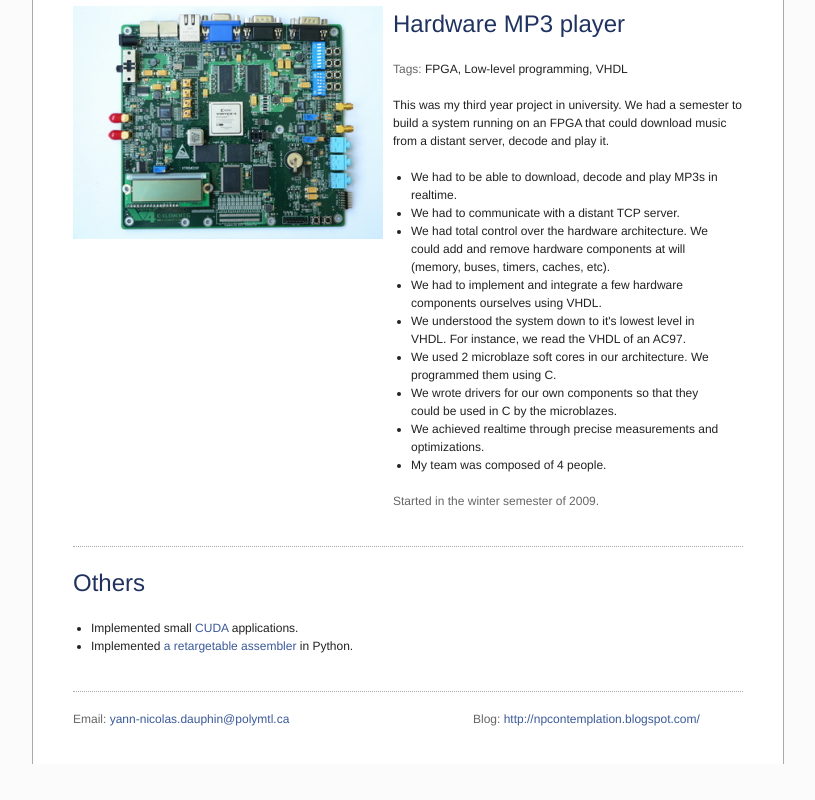
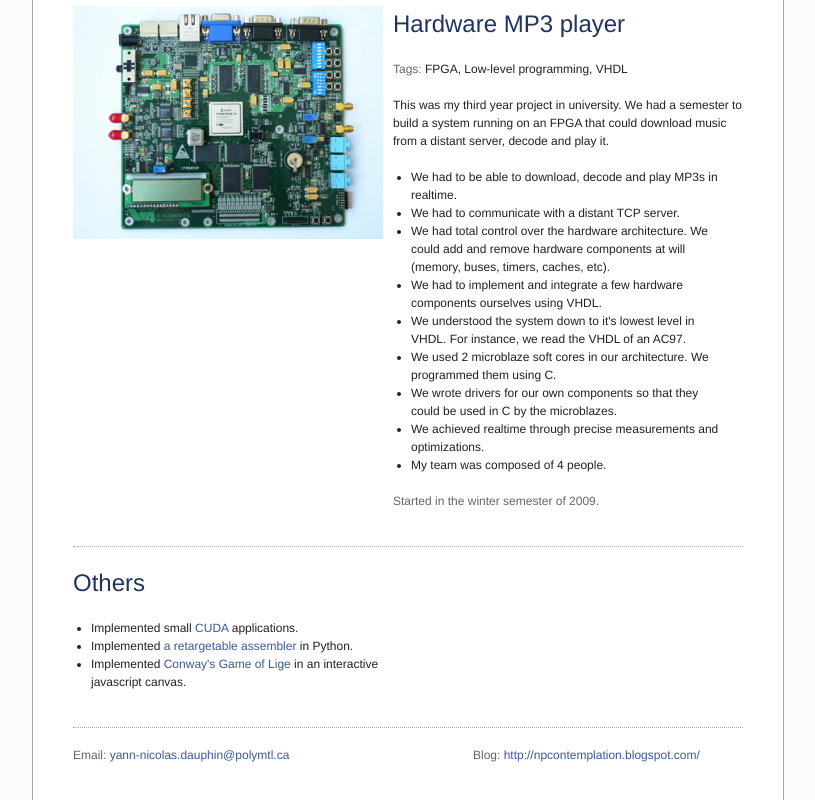
Before and after one commit to ynd/portfolio, a plain HTML site: page index.html in a window 1280 px wide. Shown: the part 3500-4300 px from the top of the page, without its empty margins (232-1047 px from the left). Before the commit the page ends 4264 px from the top, so only its background shows below. Drawn offline with Linux system fonts and the light colour scheme.

Commit message:
Updated to reflect new work

```diff
--- a/index.html
+++ b/index.html
@@ -175,6 +175,7 @@
 				<ul>
 					<li>Implemented small <a href="http://www.nvidia.com/object/cuda_home.html">CUDA</a> applications.</li>
 					<li>Implemented <a href="http://github.com/ynd/boni-asm/tree/master">a retargetable assembler</a> in Python.</li>
+					<li>Implemented <a href="http://npcontemplation.blogspot.com/2009/08/self-organization-and-conways-game-of.html">Conway's Game of Lige</a> in an interactive javascript canvas.</li>
 				</ul>
 			</div>
 		</div>
```
